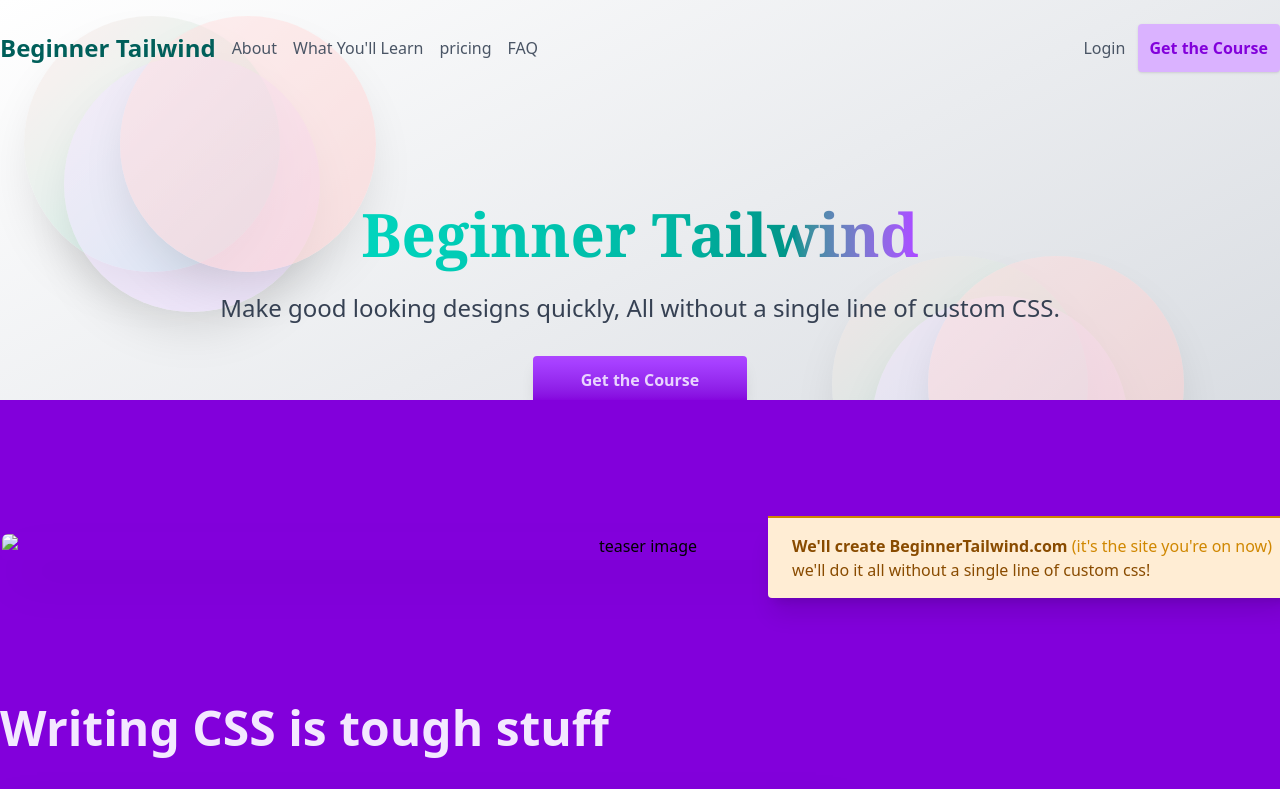
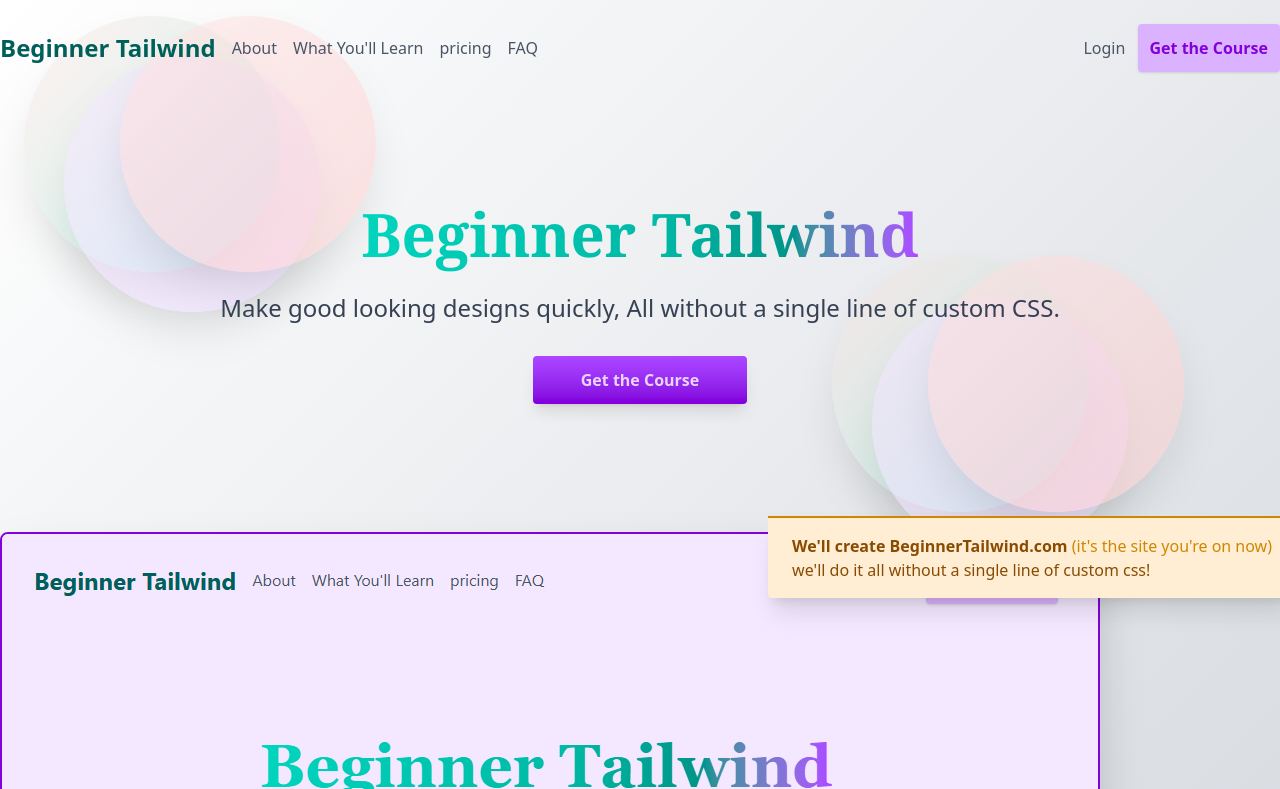
Before and after one commit to JosiahAyodele/tail-site, a website: page src/index.html in a window 1280 px wide. Shown: the top 789 px of the page. Drawn offline with Linux system fonts and the light colour scheme.

Commit message:
style change

```diff
--- a/src/index.html
+++ b/src/index.html
@@ -76,7 +76,7 @@
 
               <!-- teaser image -->
                <div class="relative">
-               <img src="/public/img/Document - Google Chrome 10_24_2025 7_44_35 PM.png" alt="teaser image" class="border-2 border-purple-700 rounded-lg shadow-2xl">
+               <img src="/src/img/Document - Google Chrome 10_24_2025 7_44_35 PM.png" alt="teaser image" class="border-2 border-purple-700 rounded-lg shadow-2xl">
 
 
                <!-- teaser image info box -->
```
Also changed, not shown: src/img/Document - Google Chrome 10_24_2025 7_44_35 PM.png (added).
